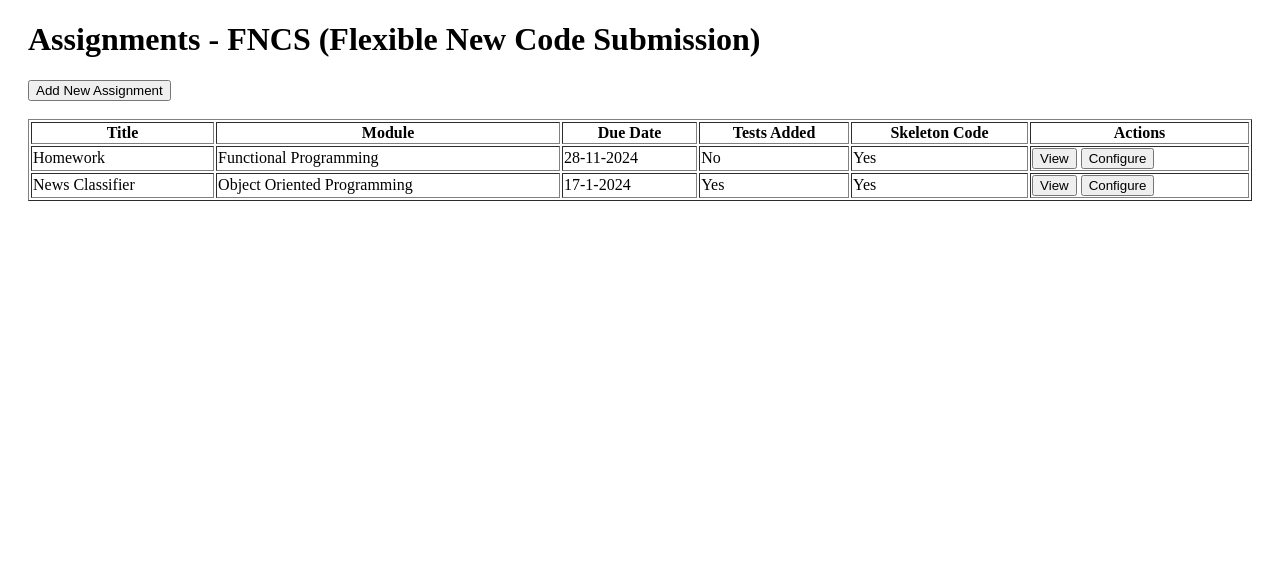
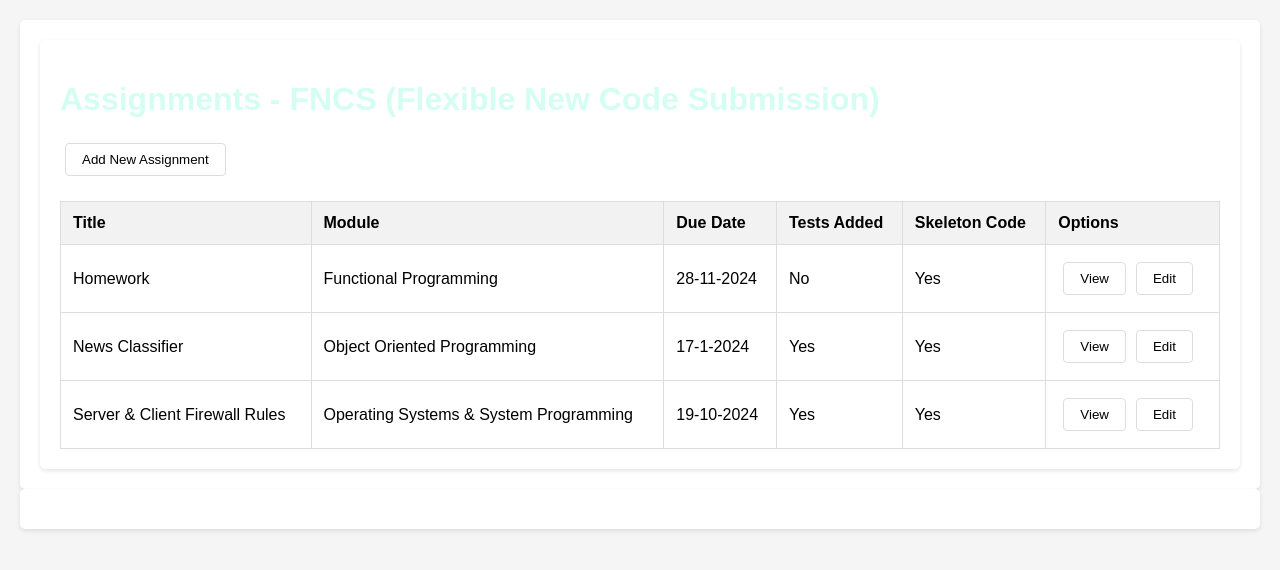
Before and after one commit to yousefabukar/prototype-design, a React (Create React App) app in the folder app/: page / in a window 1280 px wide. Shown: the top 570 px of the page. Built offline with nearby package versions, Linux system fonts and the light colour scheme; the HTML template or start-up script is replaced by a standard one.

Commit message:
Seclusion of assignments for testing purposes & simplicity + simple styling.

```diff
--- a/app/src/ListOfAssignments.js
+++ b/app/src/ListOfAssignments.js
@@ -1,32 +1,12 @@
 import './globalStyles.css';
+import assignments from './assignments.js'
 
-function ListOfAssignments() {  // Capitalized the function name
-    let assignments = [
-      {
-        id: 1,
-        title: "Homework",
-        module: "Functional Programming",
-        dueDate: "28-11-2024",
-        hasTests: "No",
-        hasSkeletonCode: "Yes"
-      },
-      {
-        id: 2,
-        title: "News Classifier",
-        module: "Object Oriented Programming",
-        dueDate: "17-1-2024",
-        hasTests: "Yes",
-        hasSkeletonCode: "Yes"
-      }
-    ];
-
+function ListOfAssignments() {
     return (
-      <div style={{ margin: '20px' }}>
+        <div>
           <h1>Assignments - FNCS (Flexible New Code Submission)</h1>
           <button>Add New Assignment</button>
-        <br/><br/>
-
-        <table border="1" style={{ width: '100%' }}>
+          <table>
             <thead>
               <tr>
                 <th>Title</th>
@@ -34,7 +14,7 @@
                 <th>Due Date</th>
                 <th>Tests Added</th>
                 <th>Skeleton Code</th>
-              <th>Actions</th>
+                <th>Options</th>
               </tr>
             </thead>
             <tbody>
@@ -47,8 +27,7 @@
                   <td>{assignment.hasSkeletonCode}</td>
                   <td>
                     <button>View</button>
-                  &nbsp;
-                  <button>Configure</button>
+                    <button>Edit</button>
                   </td>
                 </tr>
               ))}
--- /dev/null
+++ b/app/src/assignments.js
@@ -0,0 +1,32 @@
+// Dummy data in a static array for the storage of the assignment.
+// separate .js file for simplicity
+
+let assignments = [
+    {
+        id: 1,
+        title: "Homework",
+        module: "Functional Programming",
+        dueDate: "28-11-2024",
+        hasTests: "No",
+        hasSkeletonCode: "Yes"
+    },
+    {
+        id: 2,
+        title: "News Classifier",
+        module: "Object Oriented Programming",
+        dueDate: "17-1-2024",
+        hasTests: "Yes",
+        hasSkeletonCode: "Yes"
+    },
+    {
+        id: 3,
+        title: "Server & Client Firewall Rules",
+        module: "Operating Systems & System Programming",
+        dueDate: "19-10-2024",
+        hasTests: "Yes",
+        hasSkeletonCode: "Yes"
+    },
+
+];
+
+export default assignments;
--- a/app/src/globalStyles.css
+++ b/app/src/globalStyles.css
@@ -1,39 +1,53 @@
-.container {
-    margin: 30px;
+body {
     font-family: Arial, sans-serif;
+    margin: 0;
+    padding: 20px;
+    background-color: #f5f5f5;
 }
 
+div {
+    background-color: white;
+    padding: 20px;
+    border-radius: 5px;
+    box-shadow: 0 2px 4px rgba(0,0,0,0.1);
+}
 
-.page-header {
+h1 {
+    color: #d4fef2;
     margin-bottom: 20px;
 }
 
-.data-table {
+table {
     width: 100%;
     border-collapse: collapse;
     margin-top: 20px;
 }
 
-.data-table th {
+th {
     background-color: #f2f2f2;
     padding: 12px;
     text-align: left;
-    border-bottom: 1px solid #ddd;
+    border: 1px solid #ddd;
 }
 
-.data-table td {
+td {
     padding: 12px;
-    border-bottom: 1px solid #ddd;
+    border: 1px solid #ddd;
 }
 
-.primary-button {
-    padding: 8px 15px;
-    margin: 10px 0;
+tr:hover {
+    background-color: #f9f9f9;
+}
+
+button {
+    padding: 8px 16px;
+    margin: 5px;
+    border: 1px solid #ddd;
+    border-radius: 4px;
+    background-color: white;
     cursor: pointer;
 }
 
-.action-button {
-    padding: 5px 10px;
-    margin-right: 5px;
-    cursor: pointer;
+button:hover {
+    background-color: #f0f0f0;
 }
```
Lines whose indentation alone changed are shown as unchanged.
